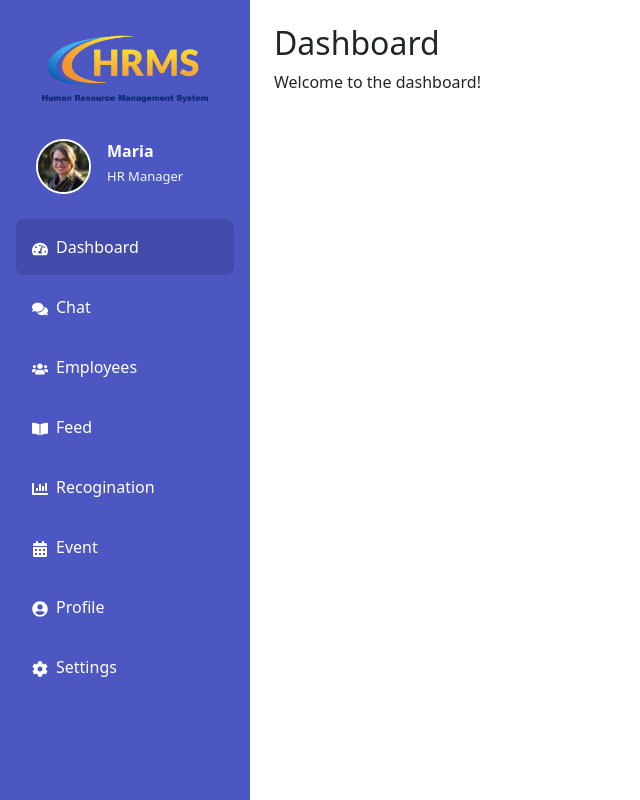
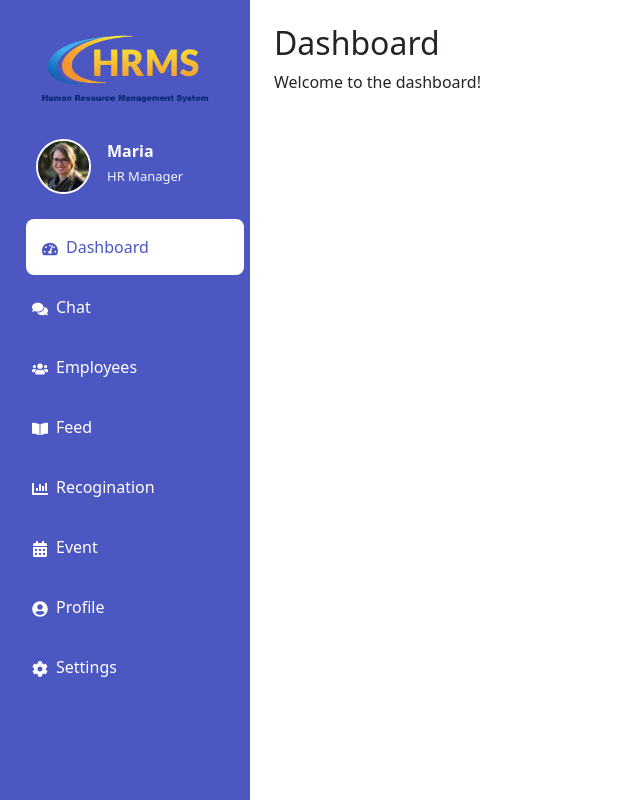
Before and after one commit to Madhusudan04337/hrms, a React (Vite) app: page / in a window 1280 px wide. Shown: the whole page, without its empty margins (0-640 px from the left). Built offline with nearby package versions, Linux system fonts and the light colour scheme.

Commit message:
Design Updated

```diff
--- a/src/App.jsx
+++ b/src/App.jsx
@@ -1,5 +1,5 @@
 import React, { useState } from 'react';
-import Navbar from './components/Navbar';
+import Sidebar from './components/Sidebar';
 import Dashboard from './components/dashboard';
 import Chat from './components/chat';
 import Feed from './components/feed';
@@ -30,12 +30,14 @@
 
   return (
     <div className='d-flex'>
-      <Navbar activePage={activePage} setActivePage={setActivePage} />
-      <div className='main-content p-4' style={{ width: '100%' }}>
+      <Sidebar activePage={activePage} setActivePage={setActivePage} />
+      <div className="main-content p-4" style={{ width: '100%' }}>
         {renderPage()}
       </div>
     </div>
   );
+
+
 }
 
 export default App;
--- a/src/components/Navbar.jsx
+++ /dev/null
@@ -1,51 +0,0 @@
-import React from 'react';
-import {FaTachometerAlt,FaChartBar,FaBookOpen, FaComments, FaUsers, FaCalendarAlt, FaUserCircle,FaCog} from 'react-icons/fa';
-import '../styles/Navbar.css';
-
-console.log("navbar loaded");
-const Sidebar = ( {setActivePage,activePage}) => {
-    return (
-        <div className="side-navbar d-flex flex-column flex-shrink-0 p-3">
-
-            {/*HRMS Logo */}
-
-            <div className='logo-container text-center'>
-                <img
-                    src="/images/logo.png"
-                    alt='HRMS logo'
-                    className='img-fluid logo-img'/>
-            </div>
-
-            {/* Profile Info */}
-
-            <div className="profile-container">
-                <div className='profile-img-container d-flex justify-content-center align-items-center me-3'>
-                    <img
-                    src="/images/maria.png"
-                    alt='Profile'
-                    className='img-fluid profile-img'/>
-                </div>
-                <div className='profile-info'>
-                    <p className='text-white fw-bold mb-0'>Maria</p>
-                    <small>HR Manager</small>
-                </div>
-            </div>
-
-            {/*Navigation items */}
-
-            <ul className='nav flex-column mb-auto'>
-                <li className='nav-item w-100 mb-1'>
-                    <button onClick={() => setActivePage('dashboard')} className={`nav-link text-white w-100 text-start ${activePage === 'dashboard'?'active':''}`}><FaTachometerAlt className='me-2' />Dashboard </button>
-                </li>
-                <li className='w-100 mb-1'><button onClick={() => setActivePage('chat')} className={`nav-link text-white w-100 text-start ${activePage === 'chat'?'active':''}`}><FaComments className='me-2' />Chat</button></li>
-                <li className='w-100 mb-1'><button onClick={() => setActivePage('employees')} className={`nav-link text-white w-100 text-start ${activePage === 'employees'?'active':''}`}><FaUsers className='me-2' />Employees</button></li>
-                <li className='w-100 mb-1'><button onClick={() => setActivePage('feed')} className={`nav-link text-white w-100 text-start ${activePage === 'feed'?'active':''}`}><FaBookOpen className='me-2' />Feed</button></li>
-                <li className='w-100 mb-1'><button onClick={() => setActivePage('recogination')} className={`nav-link text-white w-100 text-start ${activePage === 'recogination'?'active':''}`}><FaChartBar className='me-2' />Recogination</button></li>
-                <li className='w-100 mb-1'><button onClick={() => setActivePage('event')} className={`nav-link text-white w-100 text-start ${activePage === 'event'?'active':''}`}><FaCalendarAlt className='me-2' />Event</button></li>
-                <li className='w-100 mb-1'><button onClick={() => setActivePage('profile')} className={`nav-link text-white w-100 text-start ${activePage === 'profile'?'active':''}`}><FaUserCircle className='me-2' />Profile</button></li>
-                <li className='w-100 mb-1'><button onClick={() => setActivePage('settings')} className={`nav-link text-white w-100 text-start ${activePage === 'settings'?'active':''}`}><FaCog className='me-2' />Settings</button></li>
-            </ul>
-        </div>
-    );
-};
-export default Sidebar;
--- /dev/null
+++ b/src/components/Sidebar.jsx
@@ -0,0 +1,51 @@
+import React from 'react';
+import {FaTachometerAlt,FaChartBar,FaBookOpen, FaComments, FaUsers, FaCalendarAlt, FaUserCircle,FaCog} from 'react-icons/fa';
+import '../styles/Sidebar.css';
+
+console.log("Sidebar loaded");
+const Sidebar = ( {setActivePage,activePage}) => {
+    return (
+        <div className="side-navbar d-flex flex-column flex-shrink-0 p-3">
+
+            {/*HRMS Logo */}
+
+            <div className='logo-container text-center'>
+                <img
+                    src="/images/logo.png"
+                    alt='HRMS logo'
+                    className='img-fluid logo-img'/>
+            </div>
+
+            {/* Profile Info */}
+
+            <div className="profile-container">
+                <div className='profile-img-container d-flex justify-content-center align-items-center me-3'>
+                    <img
+                    src="/images/maria.png"
+                    alt='Profile'
+                    className='img-fluid profile-img'/>
+                </div>
+                <div className='profile-info'>
+                    <p className='text-white fw-bold mb-0'>Maria</p>
+                    <small>HR Manager</small>
+                </div>
+            </div>
+
+            {/*Navigation items */}
+
+            <ul className='nav flex-column mb-auto'>
+                <li className='nav-item w-100 mb-1'>
+                    <button onClick={() => setActivePage('dashboard')} className={`nav-link text-white w-100 text-start ${activePage === 'dashboard'?'active':''}`}><FaTachometerAlt className='me-2' /><span className="nav-label">Dashboard</span> </button>
+                </li>
+                <li className='w-100 mb-1'><button onClick={() => setActivePage('chat')} className={`nav-link text-white w-100 text-start ${activePage === 'chat'?'active':''}`}><FaComments className='me-2' /><span className="nav-label">Chat</span></button></li>
+                <li className='w-100 mb-1'><button onClick={() => setActivePage('employees')} className={`nav-link text-white w-100 text-start ${activePage === 'employees'?'active':''}`}><FaUsers className='me-2' /><span className="nav-label">Employees</span></button></li>
+                <li className='w-100 mb-1'><button onClick={() => setActivePage('feed')} className={`nav-link text-white w-100 text-start ${activePage === 'feed'?'active':''}`}><FaBookOpen className='me-2' /><span className="nav-label">Feed</span></button></li>
+                <li className='w-100 mb-1'><button onClick={() => setActivePage('recogination')} className={`nav-link text-white w-100 text-start ${activePage === 'recogination'?'active':''}`}><FaChartBar className='me-2' /><span className="nav-label">Recogination</span></button></li>
+                <li className='w-100 mb-1'><button onClick={() => setActivePage('event')} className={`nav-link text-white w-100 text-start ${activePage === 'event'?'active':''}`}><FaCalendarAlt className='me-2' /><span className="nav-label">Event</span></button></li>
+                <li className='w-100 mb-1'><button onClick={() => setActivePage('profile')} className={`nav-link text-white w-100 text-start ${activePage === 'profile'?'active':''}`}><FaUserCircle className='me-2' /><span className="nav-label">Profile</span></button></li>
+                <li className='w-100 mb-1'><button onClick={() => setActivePage('settings')} className={`nav-link text-white w-100 text-start ${activePage === 'settings'?'active':''}`}><FaCog className='me-2' /><span className="nav-label">Settings</span></button></li>
+            </ul>
+        </div>
+    );
+};
+export default Sidebar;
--- a/src/styles/Navbar.css
+++ b/src/styles/Sidebar.css
@@ -27,14 +27,26 @@
     font-size: small;
 }
 
-.side-navbar .nav-link{
-    font-size: 16px;
-    padding: 16px;
-    transition: background 0.1s;
+.side-navbar .nav-link {
+  font-size: 16px;
+  padding: 16px;
+  color: white;
+  background-color: transparent;
+  border-radius: 8px;
+  transition:
+    background 0.4s ease-in-out,
+    transform 0.4s ease-in-out,
+    border-radius 0.4s ease-in-out;
 }
 
-.nav-link:hover,
-.nav-link.active{
+
+.nav-link:hover{
     background-color:#0401011f;
     border-radius: 8px;
 }
+.nav-link.active{
+    background-color: #ffffff;
+    color: #4c57c1 !important;
+    border-radius: 8px;
+    transform: translateX(10px);
+}
```
